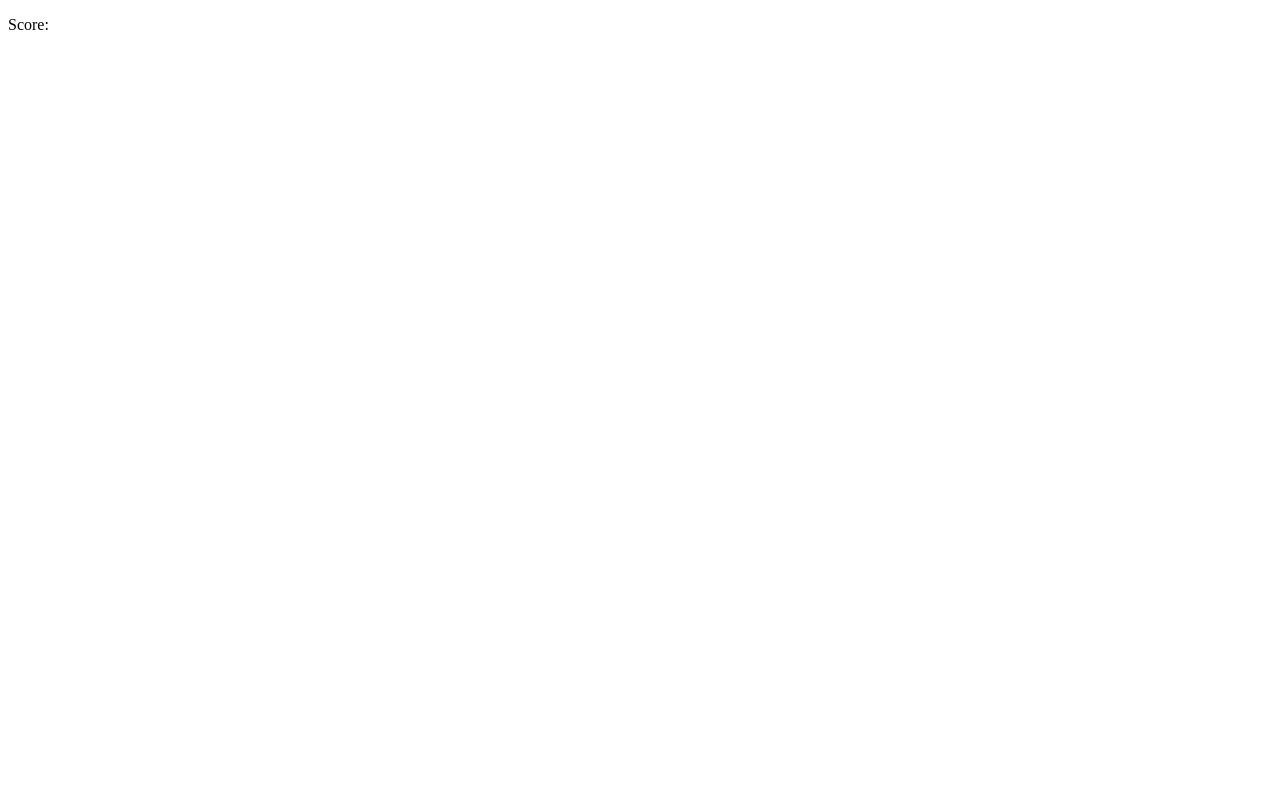
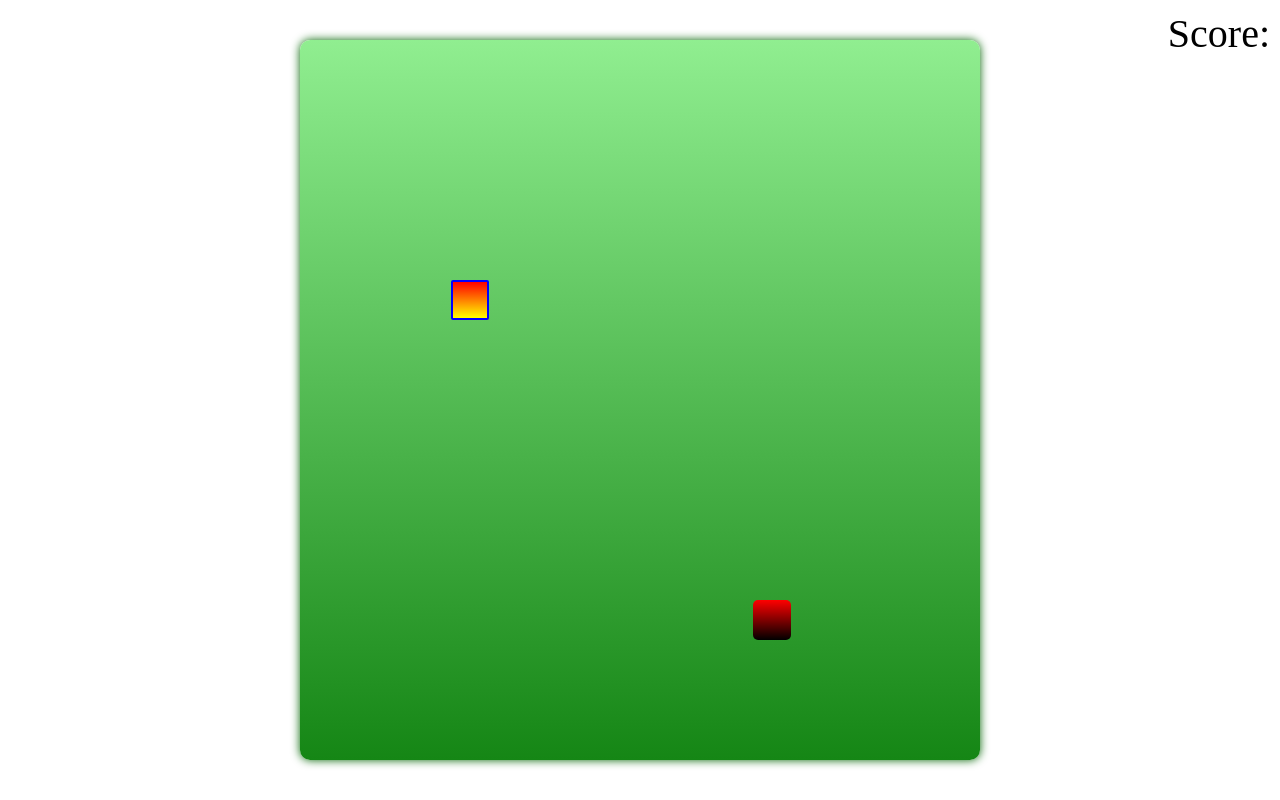
Before and after one commit to acciojob/snake-RahulAgnihotri1998, a website: page main.html in a window 1280 px wide. Drawn offline with Linux system fonts and the light colour scheme.

Commit message:
Update styles.css

```diff
--- a/styles.css
+++ b/styles.css
@@ -1,27 +1,89 @@
-#gameContainer {
-	height: 400px;
-	width: 400px;
-	display: flex;
-	flex-wrap: wrap;
+/* *{
+    margin: 0;
+    padding: 0;
+    box-sizing: border-box;
+}
+body{
+    width: 100%;
+    height: 100vh;
+    display: flex;
+    align-items: center;
+    justify-content: center;
+}
+.game_container{
+    position: relative;
+    height: 400px;
+    width: 400px;
+    background-color: black;
+    display: grid;
+    grid-template-columns: repeat(40,1fr);
+    grid-template-rows: repeat(40,1fr);
+}
+.pixel_div{
+    background-color: grey;
+    border: 1px solid white;
+}
+.snakeBodyPixel{
+    background-color: yellow;
+    z-index: 999;
+}
+.food{
+    background-color: red;
+    z-index: 998;
+}  */
+
+
+
+*{
+    margin: 0;
+    padding: 0;
+    box-sizing: border-box;
+
 }
 
-.pixel {
-	height: 10px;
-	width: 10px;
-	border: 1px solid black;
+body{
+    height: 100vh;
+    width: 100vw;
+}
+.game_body{
+    height: 100%;
+    width: 100%;
+    background-size: 200vh 50vw;
+    display: flex;
+    align-items: center;
+    justify-content: center;
 }
 
-.food {
-	background-color: red;
+.game_board{
+    height: 90vmin;
+    width: 85vmin;
+    background: linear-gradient(lightgreen,rgb(21, 134, 21));
+    box-shadow: 0 0 10px darkgreen;
+    border-radius: 10px;
+    display: grid;
+    grid-template-columns: repeat(18,1fr);
+    grid-template-rows: repeat(18,1fr);
+
 }
 
-.snakeBodyPixel {
-	background-color: green;
+.snakeBodyPixel{
+    background:linear-gradient(red,black);
+    border-radius: 5px;
+}
+.snake{
+    background-color: yellow;
+    border: 2px dotted black;
+    border-radius: 10px;
+}
+.food{
+    background: linear-gradient(red,yellow);
+    border-radius: 2px;
+    border: 2px solid blue;
 }
 
-.scoreBoard {
-	text-align: center;
-	font-size: 24px;
-	font-weight: bold;
+.score{
+    position: absolute;
+    top: 10px;
+    right: 10px;
+    font-size: 40px;
 }
-/* Your CSS Code here. */
```
